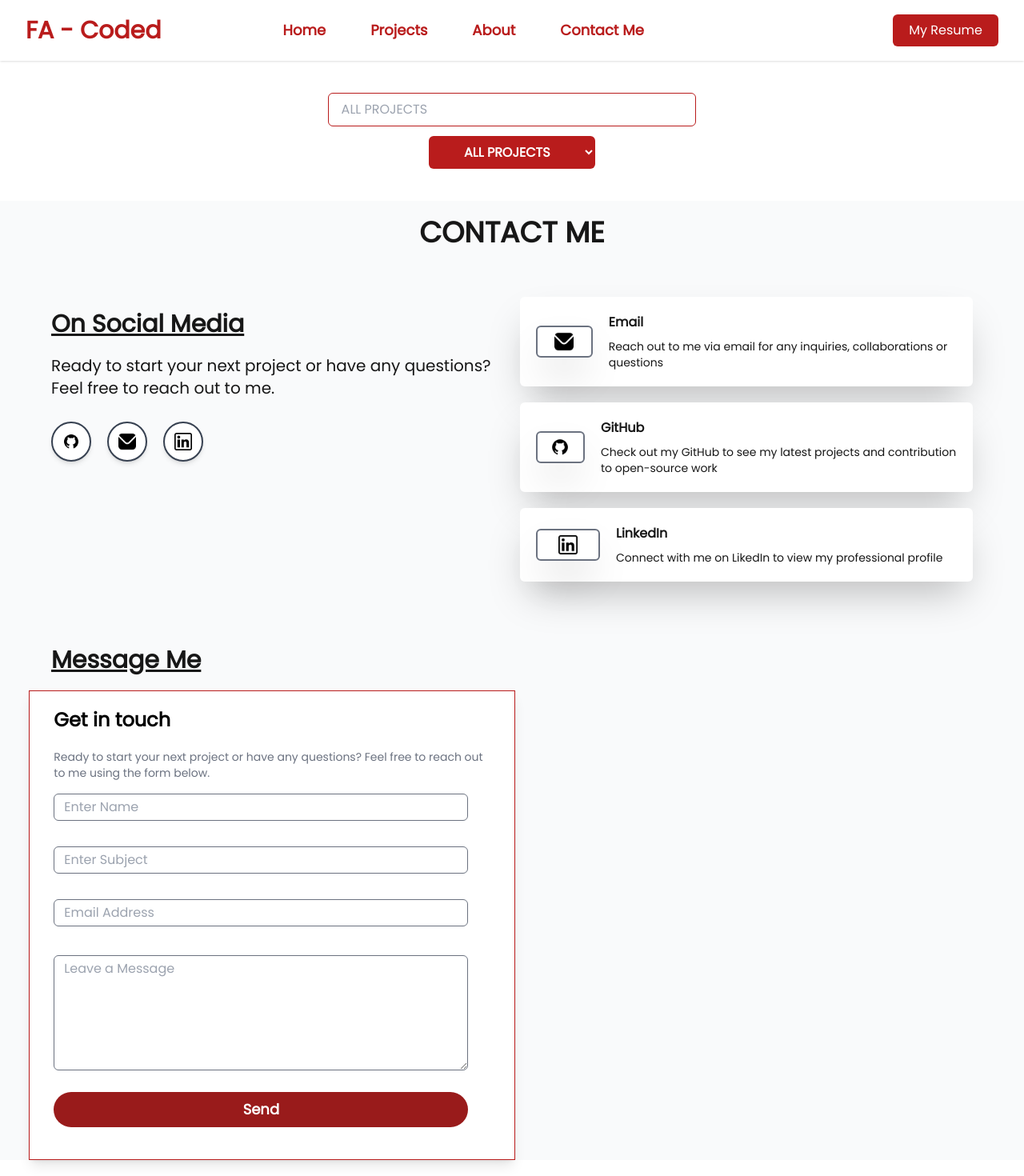
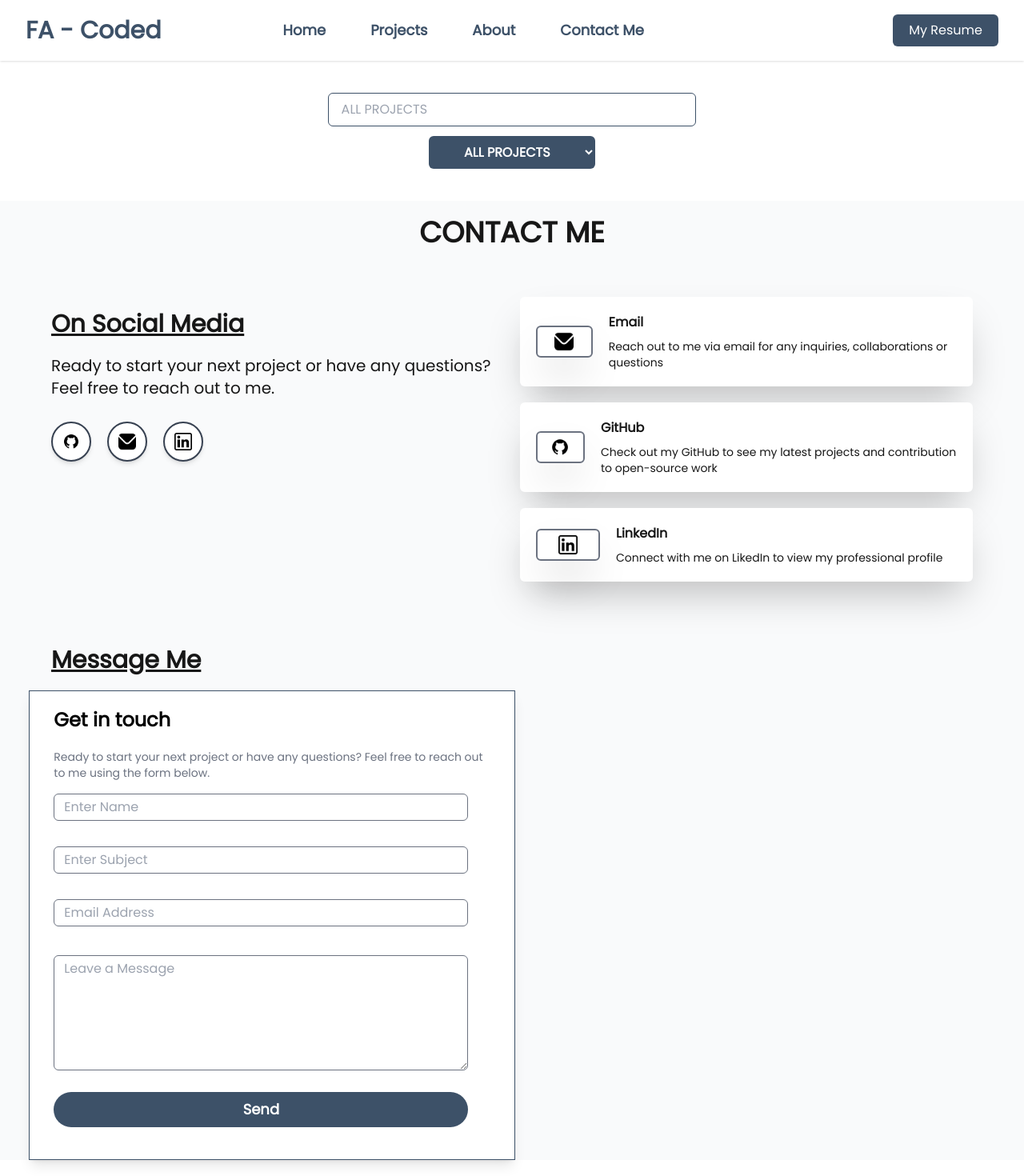
Before and after one commit to FirstAyo/fa-coded-cms, a Next.js app: page /contact in a window 1280 px wide. Shown: the top 1470 px of the page at 80% size. Built offline with nearby package versions, Linux system fonts and the light colour scheme.

Commit message:
changed the font and bg colors from red to [#3d5168]

```diff
--- a/app/(client)/projects/[slug]/page.jsx
+++ b/app/(client)/projects/[slug]/page.jsx
@@ -74,16 +74,16 @@ async function BlogArticle({ params }) {
         <article className="lg:w-[60%] mx-2 mb-5 py-3 lg:mb-0 lg:py-0 shadow-2xl">
           <div className="">
             {data.category && data.category.length > 0 && (
-              <p className="bg-red-700 text-white font-semibold px-4 py-2 ">
+              <p className="bg-[#3d5168] text-white font-semibold px-4 py-2 ">
                 {data.category[0].name}
               </p>
             )}
-            <h2 className="text-lg md:text-2xl px-3 text-gray-700 font-bold py-5 border-b border-red-700 ">
+            <h2 className="text-lg md:text-2xl px-3 text-gray-700 font-bold py-5 border-b border-[#3d5168] ">
               {data.title}
             </h2>
 
             {/* author bio data here */}
-            <div className="flex flex-col md:flex-row md:items-center justify-between border-b border-red-700 px-2 py-2 mb-5">
+            <div className="flex flex-col md:flex-row md:items-center justify-between border-b border-[#3d5168] px-2 py-2 mb-5">
               <div className="flex-1 flex items-center gap-4">
                 <div className="flex-1 flex items-center gap-4">
                   <Image
--- a/app/components/Button.jsx
+++ b/app/components/Button.jsx
@@ -3,7 +3,7 @@ import React from "react";
 function Button({ text = "" }) {
   return (
     <div>
-      <button className="bg-red-700 text-white px-5 py-2 rounded-md">
+      <button className="bg-[#3d5168] text-white px-5 py-2 rounded-md">
         {text}
       </button>
     </div>
--- a/app/components/Footer.jsx
+++ b/app/components/Footer.jsx
@@ -26,7 +26,7 @@ function Footer() {
 
   return (
     <>
-      <footer className="border-t border-red-800 font-mono lg:w-[95%] mx-auto">
+      <footer className="border-t border-[#3d5168] font-mono lg:w-[95%] mx-auto">
         <p className="text-lg font-semibold text-gray-600 text-center py-3 w-[90%] mx-auto">
           2024. All Rights Reserved. Fa-Coded
         </p>
--- a/app/components/FormInput.jsx
+++ b/app/components/FormInput.jsx
@@ -60,7 +60,7 @@ function FormInput() {
           ref={form}
           onSubmit={sendEmail}
           action=""
-          className="w-[95%] mx-auto lg:w-[50%] lg:mx-1 text-black bg-white shadow-lg border border-red-700"
+          className="w-[95%] mx-auto lg:w-[50%] lg:mx-1 text-black bg-white shadow-lg border border-[#3d5168]"
         >
           <h1 className="text-2xl py-5 w-[90%] mx-auto font-semibold">Get in touch</h1>
           <p className="text-sm text-gray-500 w-[90%] mx-auto">
@@ -117,7 +117,7 @@ function FormInput() {
           <div className="w-[90%] mx-auto items">
             <button
               //   onClick={sendButton}
-              className="bg-red-800 rounded-full text-white px-1 py-2 text-lg font-semibold flex-1 w-[95%] mb-10"
+              className="bg-[#3d5168] rounded-full text-white px-1 py-2 text-lg font-semibold flex-1 w-[95%] mb-10"
             >
               Send
             </button>
--- a/app/components/Header.jsx
+++ b/app/components/Header.jsx
@@ -23,14 +23,14 @@ function Header() {
           <nav className="flex items-center justify-between w-[95%] mx-auto py-3">
             <Link
               href="/"
-              className="lg:w-[20%] text-2xl md:text-3xl font-extrabold text-red-700"
+              className="lg:w-[20%] text-2xl md:text-3xl font-extrabold text-[#3d5168]"
             >
               FA - <span className="">Coded</span>
             </Link>
 
             <div
               className={
-                "lg:flex absolute top-16 bg-red-700 lg:bg-transparent mx-auto lg:top-0 left-0 right-0 lg:relative lg:w-[50%] py-2 items-center justify-center lg:show " +
+                "lg:flex absolute top-16 bg-[#3d5168] lg:bg-transparent mx-auto lg:top-0 left-0 right-0 lg:relative lg:w-[50%] py-2 items-center justify-center lg:show " +
                 (toggleMenu ? "flex show" : "hidden")
               }
             >
@@ -38,7 +38,7 @@ function Header() {
                 <div key={index} className="py-1">
                   <Link
                     href={menuItem.href}
-                    className="text-lg px-2 md:px-7 font-bold hover:bg-red-700 hover:text-white py-3 text-white lg:text-red-700"
+                    className="text-lg px-2 md:px-7 font-bold hover:bg-[#3d5168] hover:text-white py-3 text-white lg:text-[#3d5168]"
                     onClick={() => setToggleMenu((currentVal) => !currentVal)}
                   >
                     {" "}
--- a/app/components/Projectcard.jsx
+++ b/app/components/Projectcard.jsx
@@ -52,13 +52,13 @@ async function ProjectCard() {
               </Link>
               <div className="">
                 <Link href={`/projects/${post.currentSlug}`}>
-                  <h3 className="my-4 font-semibold text-xl hover:text-blue-500 line-clamp-2">
+                  <h3 className="my-4 font-semibold text-xl hover:text-[#3d5168] line-clamp-2">
                     {post.title}
                   </h3>
                 </Link>
                 <p className="text-gray-500 line-clamp-3 my-5">{post.exerpt}</p>
                 {post.category && post.category.length > 0 && (
-                  <p className="absolute top-0 left-0 bg-red-700 text-white font-semibold px-4 py-1 rounded-tl-md">
+                  <p className="absolute top-0 left-0 bg-[#3d5168] text-white font-semibold px-4 py-1 rounded-tl-md">
                     {post.category[0].name}
                   </p>
                 )}
--- a/app/components/SearchBox.jsx
+++ b/app/components/SearchBox.jsx
@@ -9,7 +9,7 @@ function SearchBox() {
         <div className="flex items-center justify-center flex-col gap-3 my-10 w-[95%] lg:w-[60%] mx-auto">
           <input
             placeholder={changeOption}
-            className="border border-red-700 py-2 px-4 rounded-md w-[100%] md:w-[60%] uppercase"
+            className="border border-[#3d5168] py-2 px-4 rounded-md w-[100%] md:w-[60%] uppercase"
           />
           {/* <button className="bg-gradient-to-r from-purple-700 via-orange-700 to-red-800 text-white px-5 py-2 border rounded-r-md md:w-[20%]">
             Search
@@ -19,7 +19,7 @@ function SearchBox() {
             id="categories"
             title="categories"
             // value={changeOption}
-            className="uppercase font-semibold rounded-md py-2 px-10 bg-red-700 text-white"
+            className="uppercase font-semibold rounded-md py-2 px-10 bg-[#3d5168] text-white"
             onChange={(e) => setChangeOption(e.target.value)}
           >
             <option value="All Projects">All Projects</option>
--- a/app/components/SideBar.jsx
+++ b/app/components/SideBar.jsx
@@ -49,12 +49,12 @@ async function SideBar() {
               </Link>
               <div className="">
                 <Link href={`/projects/${post.currentSlug}`}>
-                  <h3 className="my-4 font-semibold text-xl hover:text-blue-500 line-clamp-2">
+                  <h3 className="my-4 font-semibold text-xl hover:text-[#3d5168] line-clamp-2">
                     {post.title}
                   </h3>
                 </Link>
                 <p className="text-gray-500 line-clamp-3 my-5">{post.exerpt}</p>
-                <p className="absolute top-0 left-0 bg-red-700 text-white font-semibold px-4 py-1">
+                <p className="absolute top-0 left-0 bg-[#3d5168] text-white font-semibold px-4 py-1">
                   {post.category[0].name}
                 </p>
               </div>
```
